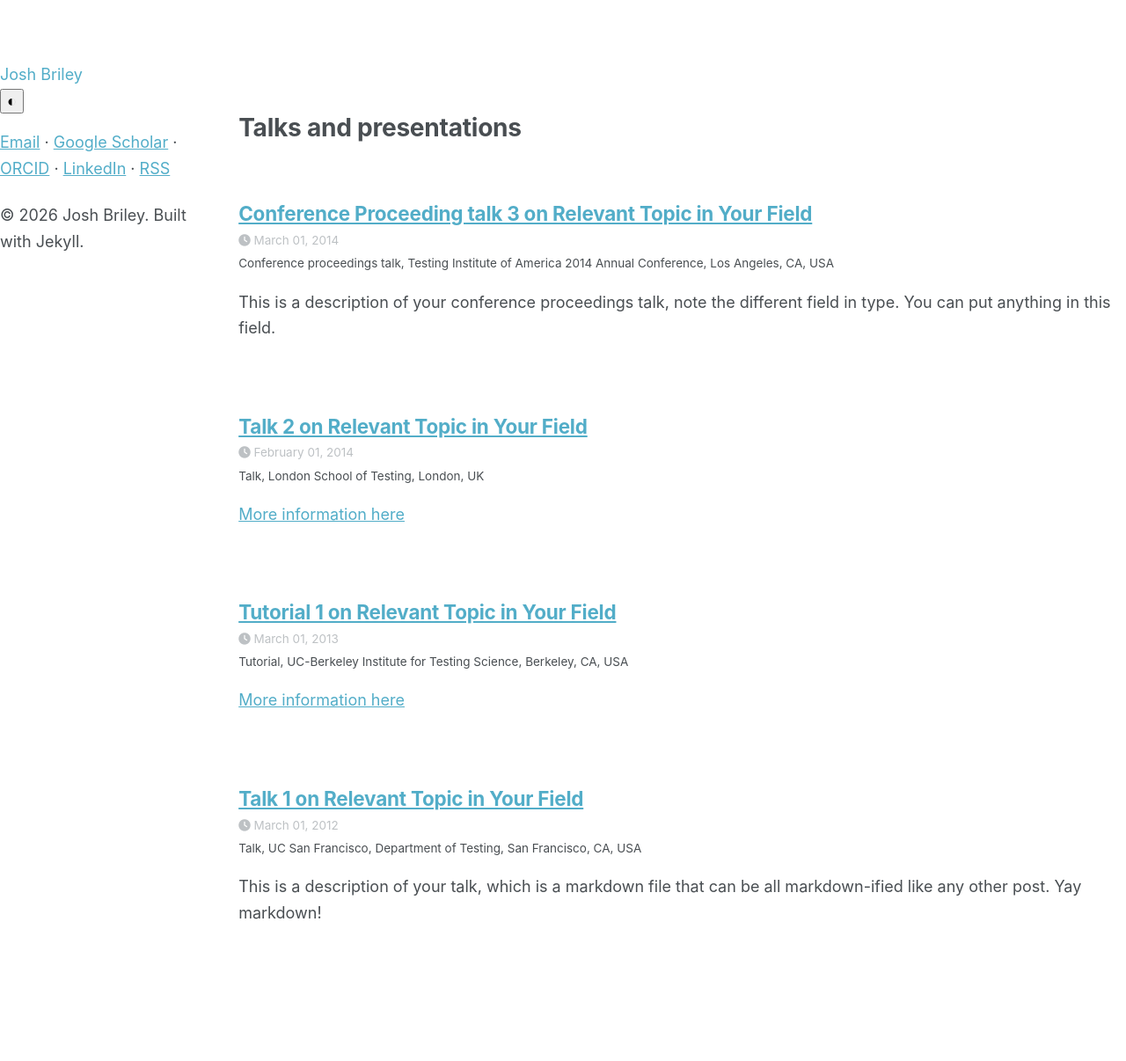
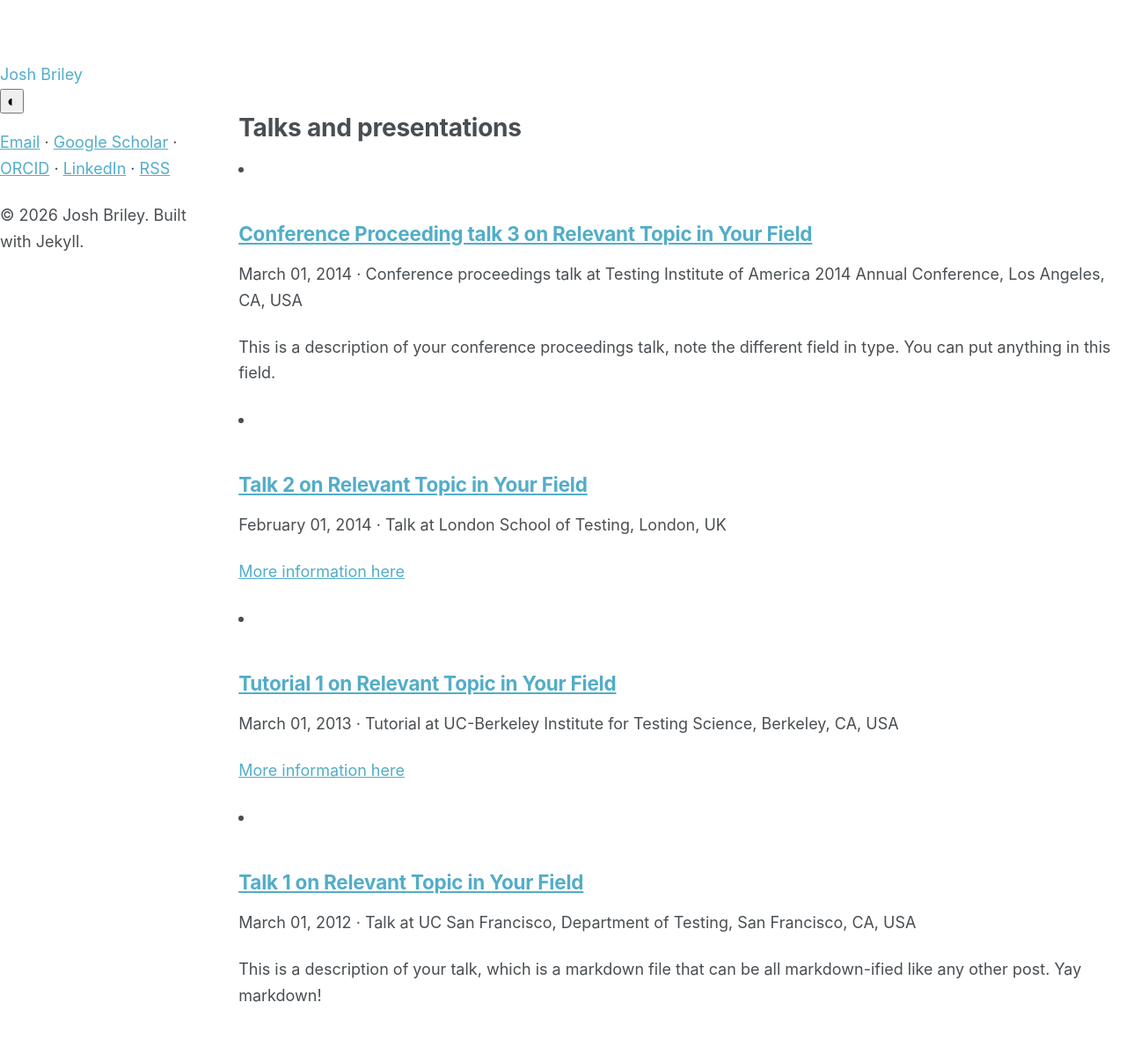
Before and after one commit to joshbriley/joshbriley.github.io, a Jekyll site: the page built from _pages/talks.html, in a window 1280 px wide. Shown: the whole page at 88% size. Built offline with Jekyll 4.4.1, drawn with Linux system fonts in a browser that asks for light colours; before the commit the page ends 1119 px from its top, so only the background shows below that.

Commit message:
Refactor archive layout from div to list format

```diff
--- a/_includes/archive-single-talk.html
+++ b/_includes/archive-single-talk.html
@@ -1,42 +1,15 @@
-{% include base_path %}
-
-{% if post.header.teaser %}
-  {% capture teaser %}{{ post.header.teaser }}{% endcapture %}
-{% else %}
-  {% assign teaser = site.teaser %}
-{% endif %}
-
 {% if post.id %}
   {% assign title = post.title | markdownify | remove: "<p>" | remove: "</p>" %}
 {% else %}
   {% assign title = post.title %}
 {% endif %}
 
-<div class="{{ include.type | default: "list" }}__item">
-  <article class="archive__item" itemscope itemtype="http://schema.org/CreativeWork">
-    {% if include.type == "grid" and teaser %}
-      <div class="archive__item-teaser">
-        <img src=
-          {% if teaser contains "://" %}
-            "{{ teaser }}"
-          {% else %}
-            "{{ teaser | prepend: "/images/" | prepend: base_path }}"
-          {% endif %}
-          alt="">
-      </div>
-    {% endif %}
-    <h2 class="archive__item-title" itemprop="headline">
-      {% if post.link %}
-        <a href="{{ post.link }}">{{ title }}</a> <a href="{{ base_path }}{{ post.url }}" rel="permalink"><i class="fa fa-link" aria-hidden="true" title="permalink"></i><span class="sr-only">Permalink</span></a>
-      {% else %}
-        <a href="{{ base_path }}{{ post.url }}" rel="permalink">{{ title }}</a>
-      {% endif %}
-    </h2>
-    {% if post.read_time %}
-      <p class="page__meta"><i class="fa fa-clock" aria-hidden="true"></i> {% include read-time.html %}</p>
-    {% endif %}
-    {% if post.date %}<p class="page__meta"><i class="fa fa-clock" aria-hidden="true"></i> {{ post.date | date: '%B %d, %Y' }}</p>{% endif %}
-    {% if post.venue %}<p class="archive__item-excerpt" itemprop="description">{{post.type}}, {{ post.venue }},  {{post.location}} {% endif %}
-    {% if post.excerpt %}<p class="archive__item-excerpt" itemprop="description">{{ post.excerpt | markdownify }}</p>{% endif %}
-  </article>
-</div>
+<li class="item">
+  <h2 class="item-title"><a href="{{ post.url }}">{{ title }}</a></h2>
+  <p class="item-meta muted">
+    {% if post.date %}<time datetime="{{ post.date | date_to_xmlschema }}">{{ post.date | date: "%B %d, %Y" }}</time>{% endif %}
+    {% if post.type %} &middot; {{ post.type }}{% endif %}
+    {% if post.venue %} at {{ post.venue }}{% endif %}{% if post.location %}, {{ post.location }}{% endif %}
+  </p>
+  {% if post.excerpt %}<p class="item-excerpt">{{ post.excerpt | markdownify }}</p>{% endif %}
+</li>
```
